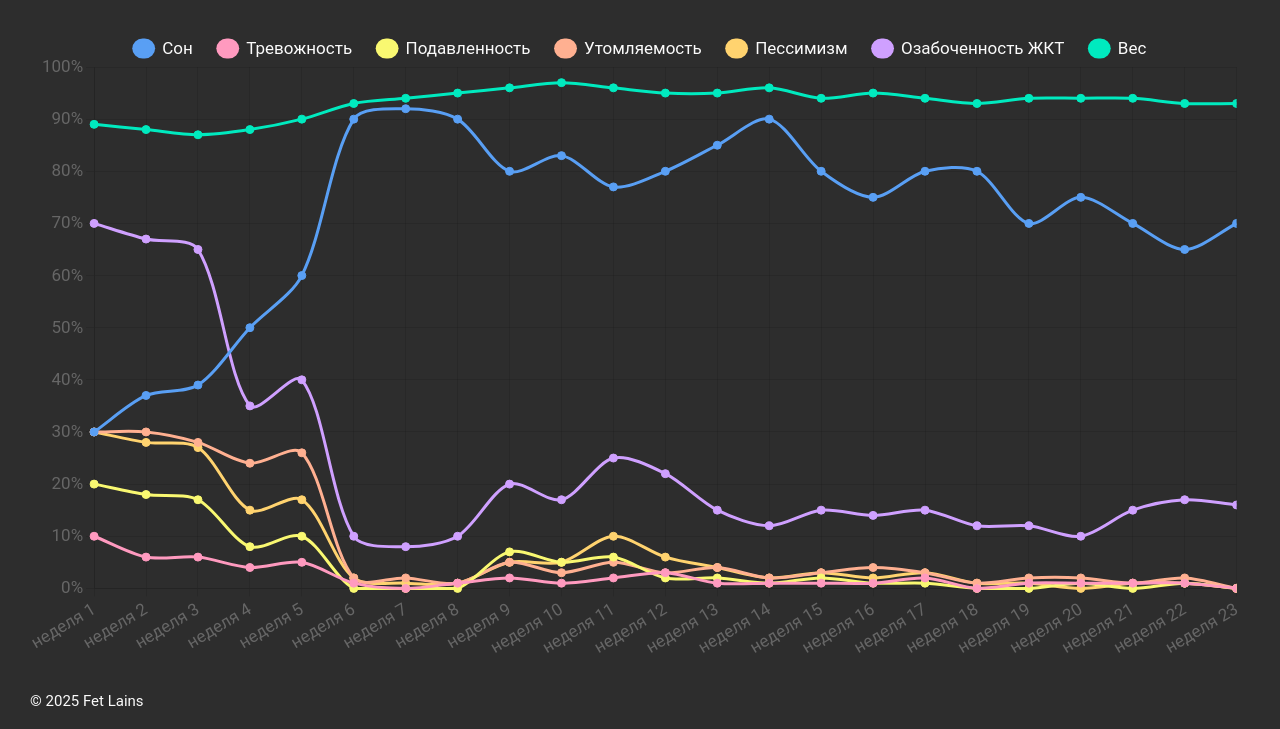
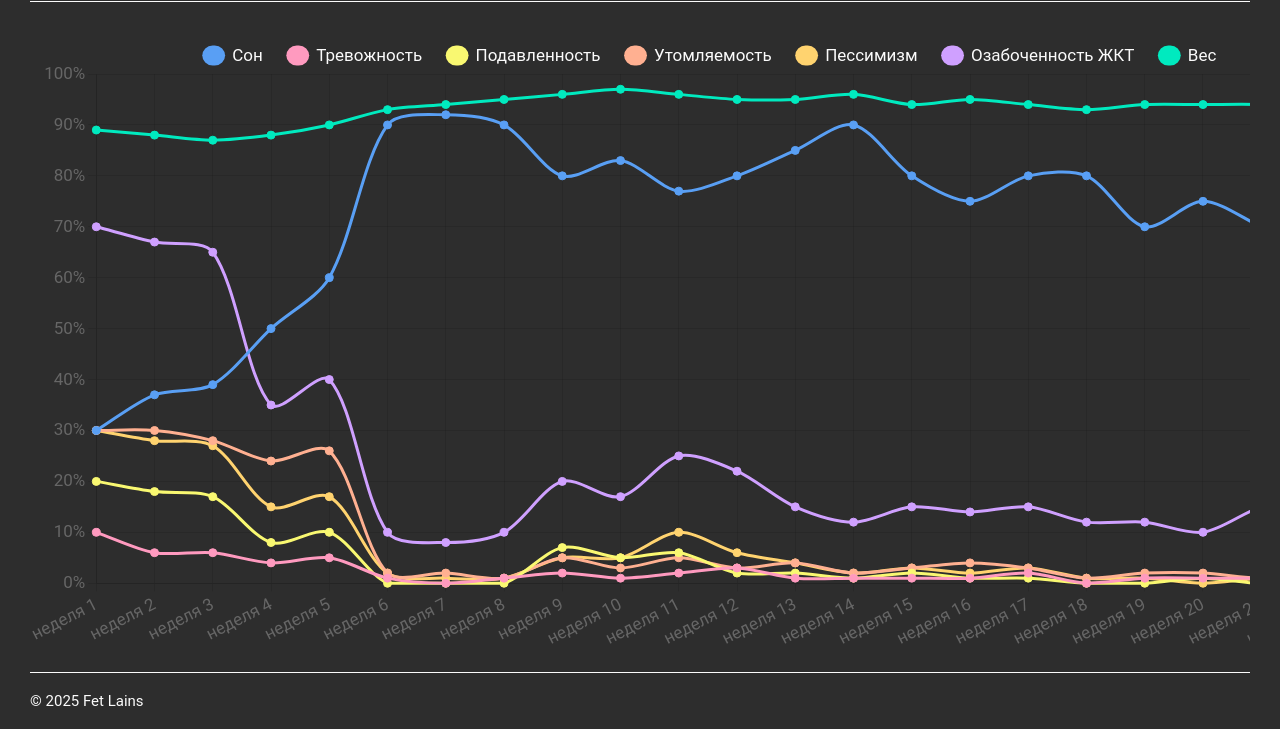
Before and after one commit to fet-lains/incrementa-mood-tracker, a website built with Vite: page index.html in a window 1280 px wide. Shown: the part 71-800 px from the top of the page. Built offline with nearby package versions, Linux system fonts and the light colour scheme.

Commit message:
add chart wrapper width & height dynamic calculation logic

```diff
--- a/index.html
+++ b/index.html
@@ -67,8 +67,10 @@
       <main class="main">
         <section class="graph">
           <div class="container">
-            <div class="graph__wrapper">
-              <canvas id="graph"></canvas>
+            <div class="graph__scrollable">
+              <div class="graph__wrapper">
+                <canvas id="graph"></canvas>
+              </div>
             </div>
           </div>
         </section>
--- /dev/null
+++ b/src/js/utils/getRootVariableValue.js
@@ -0,0 +1,33 @@
+export default (property) => {
+  if (typeof property !== 'string') {
+    console.error('The property must be a string');
+    return null;
+  }
+
+  const root = document.documentElement;
+  if (!root) {
+    console.error('Root element (document.documentElement) not found');
+    return null;
+  }
+
+  let style;
+  try {
+    style = getComputedStyle(root);
+  } catch (error) {
+    console.error('Failed to get computed styles:', error);
+    return null;
+  }
+
+  if (!style || typeof style.getPropertyValue !== 'function') {
+    console.error('Computed style object is invalid');
+    return null;
+  }
+
+  const value = style.getPropertyValue(property);
+
+  if (value === '') {
+    console.error(`Property "${property}" not found in computed styles`);
+  }
+
+  return value;
+};
--- /dev/null
+++ b/src/js/utils/setCanvasWrapperWidth.js
@@ -0,0 +1,17 @@
+import getRootVariableValue from './getRootVariableValue';
+
+export default () => {
+  const rootFontSizePx = parseFloat(getRootVariableValue('--font-size')) || 0;
+  const nonCanvasElementsHeightRem =
+    parseFloat(getRootVariableValue('--secondary-elements-height')) || 0;
+  const viewportHeightRem =
+    document.documentElement.clientHeight / rootFontSizePx;
+  const canvasHeight = viewportHeightRem - nonCanvasElementsHeightRem;
+
+  const canvasWidth = canvasHeight * 2 + 10;
+
+  document.documentElement.style.setProperty(
+    '--canvas-wrapper-width',
+    `${canvasWidth}rem`,
+  );
+};
--- /dev/null
+++ b/src/js/utils/setNonCanvasElementsHeightVariable.js
@@ -0,0 +1,28 @@
+import getRootVariableValue from './getRootVariableValue';
+
+export default (elements) => {
+  if (!Array.isArray(elements)) {
+    console.error('Invalid arguments: elements should be an array');
+    return;
+  }
+
+  let totalHeight = 0;
+  const layoutGapRem = parseFloat(getRootVariableValue('--layout-gap')) || 0;
+  const rootFontSizePx = parseFloat(getRootVariableValue('--font-size')) || 0;
+
+  elements.forEach((element, index) => {
+    if (element instanceof HTMLElement) {
+      const elementHeightRem = element.offsetHeight / rootFontSizePx;
+
+      totalHeight += elementHeightRem;
+      totalHeight += layoutGapRem;
+    } else {
+      console.warn(`Element at index ${index} is not a valid HTML element.`);
+    }
+  });
+
+  document.documentElement.style.setProperty(
+    '--secondary-elements-height',
+    `${totalHeight}rem`,
+  );
+};
--- a/src/main.js
+++ b/src/main.js
@@ -4,8 +4,18 @@ import { Chart } from 'chart.js';
 import { data } from './js/data';
 import { setupChartDefaults, getChartConfig } from './js/chart';
 import calculateProportion from './js/utils/calculateProportion';
+import setNonCanvasElementsHeightVariable from './js/utils/setNonCanvasElementsHeightVariable';
+import setCanvasWrapperWidth from './js/utils/setCanvasWrapperWidth';
 
 document.addEventListener('DOMContentLoaded', () => {
+  const nonCanvasElements = [
+    document.querySelector('.header'),
+    document.querySelector('.footer'),
+  ];
+
+  setNonCanvasElementsHeightVariable(nonCanvasElements);
+  setCanvasWrapperWidth();
+
   const graph = document.getElementById('graph');
   const modifiedData = data.map((entry) => {
     const weightPercentage = calculateProportion(entry.weight);
@@ -18,5 +28,11 @@ document.addEventListener('DOMContentLoaded', () => {
 
   setupChartDefaults();
 
-  new Chart(graph, getChartConfig(modifiedData));
+  const chart = new Chart(graph, getChartConfig(modifiedData));
+
+  window.addEventListener('resize', () => {
+    setNonCanvasElementsHeightVariable(nonCanvasElements);
+    setCanvasWrapperWidth();
+    chart.reset();
+  });
 });
--- a/src/style.css
+++ b/src/style.css
@@ -9,6 +9,11 @@
   box-sizing: border-box;
 }
 
+svg {
+  max-width: 100%;
+  vertical-align: middle;
+}
+
 html,
 body {
   -ms-text-size-adjust: 100%;
@@ -17,45 +22,41 @@ body {
 }
 
 :root {
-  font-size: 10px;
-
   /* variables */
   /* fonts */
+  --font-size: 10px;
   --font-primary: 'Roboto', Helvetica, 'Trebuchet MS', Tahoma, sans-serif;
 
   /* colors */
   --alabaster: #fbfbfb;
-  --alto: #cfcfcf;
   --carnation-pink: #ff9abf;
   --cornflower-blue: #599ff4;
-  --dove-gray: #6b6b6b;
-  --dusty-gray: #959595;
   --festival: #f9f871;
   --goldenrod: #ffd36f;
-  --lavender-rose: #fd98e9;
   --mauve: #cfa0ff;
   --mine-shaft: #2d2d2d;
   --mona-lisa: #ffb091;
+  --robin-egg-blue: #00eabf;
 
   /* color scheme */
   --text-primary: var(--alabaster);
-  --text-secondary: var(--alto);
   --background: var(--mine-shaft);
   --theme-color: var(--melrose);
+  --border: var(--alabaster);
 
   /* Transitions */
   --anim-slow: 0.3s ease-in-out;
   --anim-fast: 0.2s ease-in-out;
-}
 
-html,
-body,
-.wrapper {
-  height: 100%;
+  /* Gaps */
+  --layout-gap: 2rem;
+
+  font-size: var(--font-size);
 }
 
 body {
-  min-width: 3.2rem;
+  min-width: 3.75rem;
+  height: 100vh;
   display: flex;
   justify-content: center;
   font-family: var(--font-primary);
@@ -68,6 +69,7 @@ body {
   user-select: none;
   color: var(--text-primary);
   background-color: var(--background);
+  overflow: hidden;
 }
 
 .container {
@@ -82,7 +84,7 @@ body {
   display: flex;
   flex-direction: column;
   width: 100%;
-  row-gap: 1rem;
+  row-gap: var(--layout-gap);
 }
 
 .header__body {
@@ -93,8 +95,11 @@ body {
   padding: 2rem 0;
   border-bottom: 0.1rem solid var(--border);
 }
+.header__logo {
+  max-width: 6rem;
+}
 .header__title {
-  font-size: 3rem;
+  font-size: 2.6rem;
   font-weight: 500;
   line-height: 1.2;
   color: var(--text-primary);
@@ -104,9 +109,12 @@ body {
   flex-grow: 1;
 }
 
+.graph__scrollable {
+  overflow-x: auto;
+}
 .graph__wrapper {
-  height: calc(100vh - 7.6rem - 5.75rem - 2rem);
-  overflow-x: auto;
+  height: calc(100vh - var(--secondary-elements-height));
+  min-width: var(--canvas-wrapper-width);
   position: relative;
 }
 
@@ -118,8 +126,24 @@ body {
   font-size: 1.5rem;
 }
 
-@media (max-width: 767px) {
+@media (max-width: 1023px) {
+  :root {
+    --layout-gap: 1rem;
+  }
+
   .container {
-    padding: 0 2rem;
+    padding: 0 1.5rem;
+  }
+  .header__body {
+    padding: 1rem 0;
+  }
+  .header__logo {
+    max-width: 4rem;
+  }
+  .header__title {
+    font-size: 2rem;
+  }
+  .footer__body {
+    padding: 1.5rem 0;
   }
 }
```
